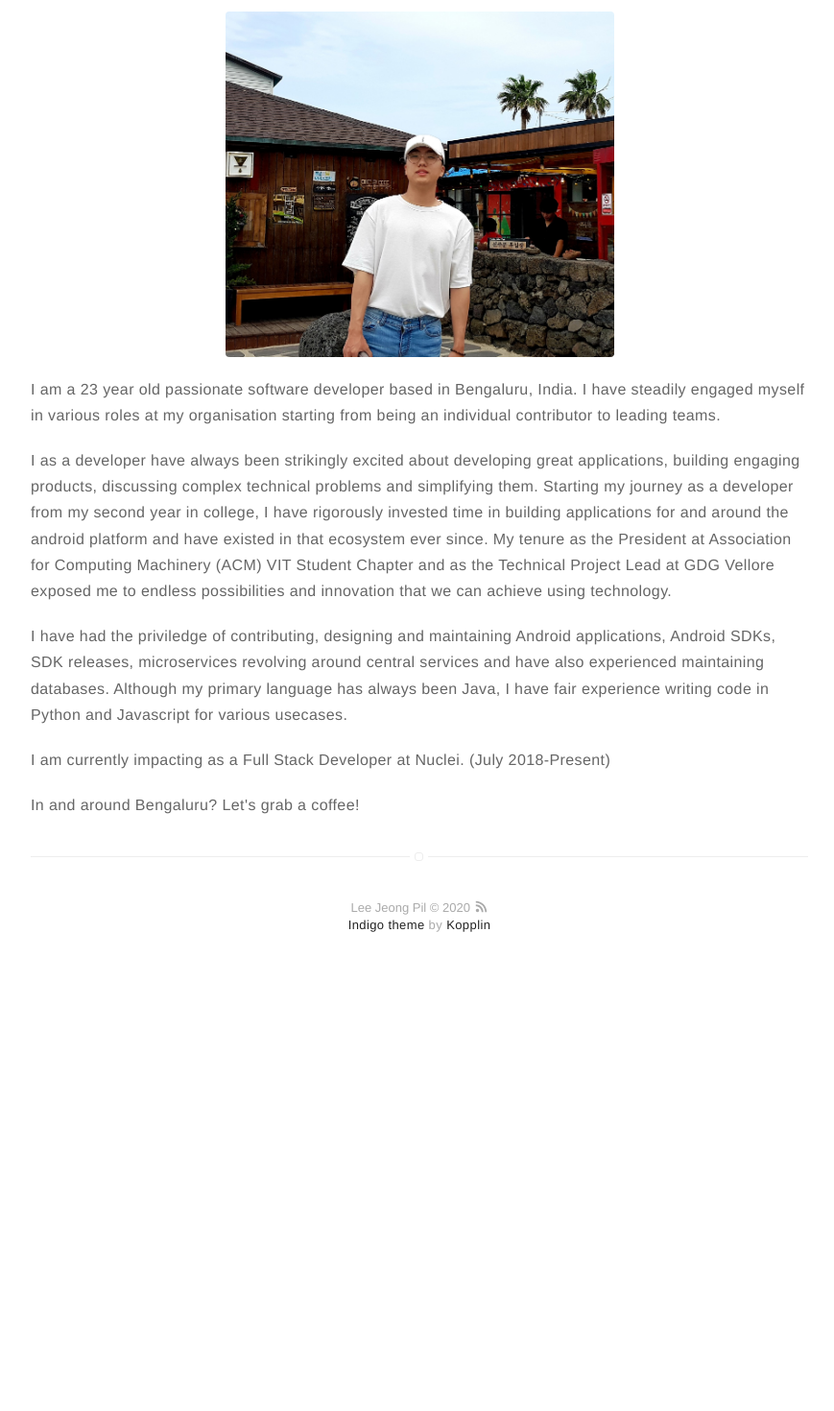
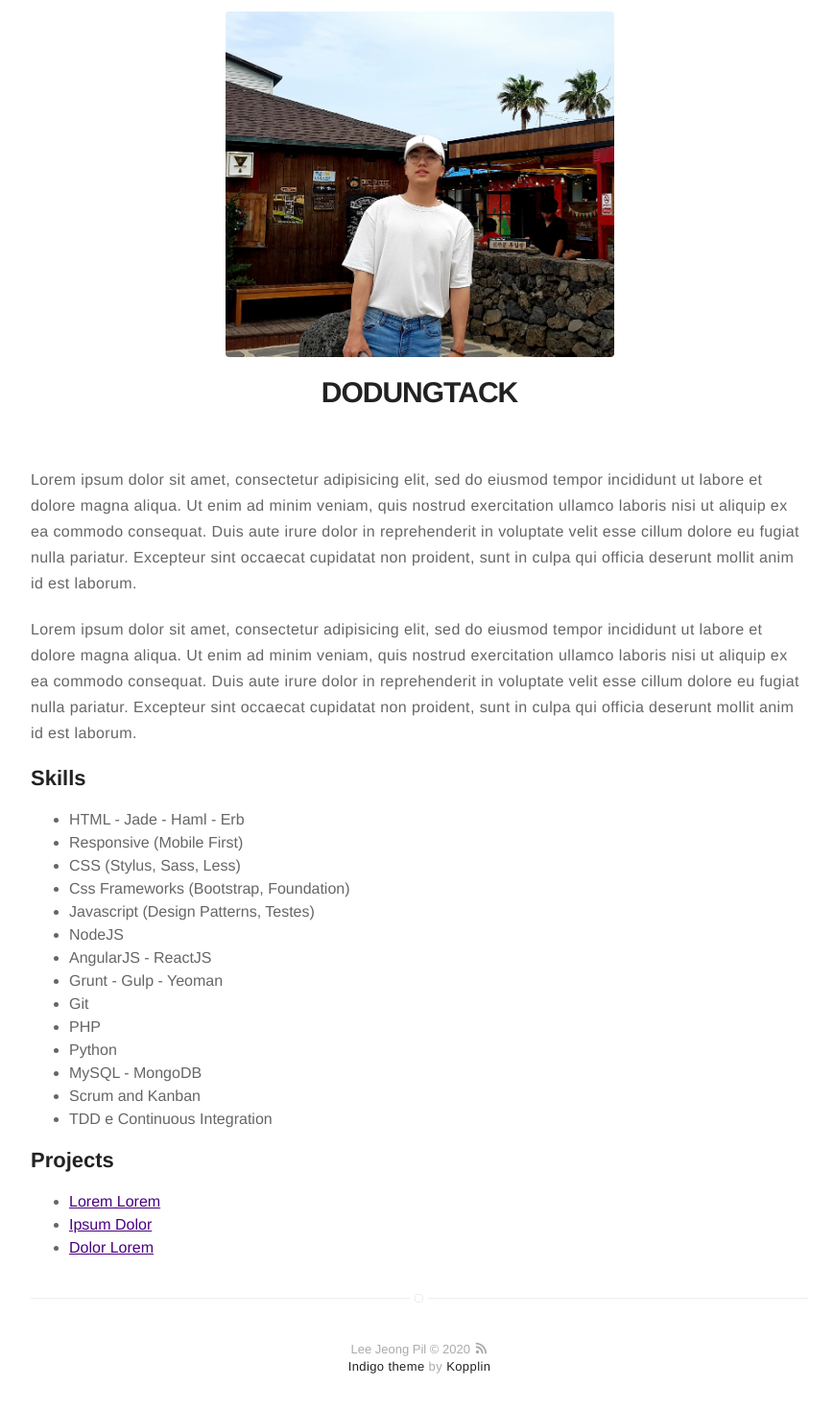
Before and after one commit to pil9/pil9.github.io, a Jekyll site: the page built from about.md, in a window 1280 px wide, cut to the strip 229-1724 px from the top of the page. Shown: the top 1470 px of the strip at 96% size, without its empty margins (203-1072 px from the left). Built offline with Jekyll 4.4.1, drawn with Linux system fonts in a browser that asks for light colours; before the commit the page ends 1264 px from its top, so only the background shows below that.

Commit message:
Update about.md

```diff
--- a/about.md
+++ b/about.md
@@ -2,33 +2,46 @@
 title: About
 layout: page
 ---
-![Profile Image](/{{ site.picture }})
+![Profile Image]({% if site.external-image %}{{ site.picture }}{% else %}{{ site.url }}/{{ site.picture }}{% endif %})
 
-<p>I am a 23 year old passionate software developer based in Bengaluru, India. I have
-steadily engaged myself in various roles at my organisation starting from being an
-individual contributor to leading teams.
-</p>
+# DODUNGTACK
+<p>Lorem ipsum dolor sit amet, consectetur adipisicing elit, sed do eiusmod
+tempor incididunt ut labore et dolore magna aliqua. Ut enim ad minim veniam,
+quis nostrud exercitation ullamco laboris nisi ut aliquip ex ea commodo
+consequat. Duis aute irure dolor in reprehenderit in voluptate velit esse
+cillum dolore eu fugiat nulla pariatur. Excepteur sint occaecat cupidatat non
+proident, sunt in culpa qui officia deserunt mollit anim id est laborum.</p>
 
-<p>
-I as a developer have always been strikingly excited about developing great applications,
-building engaging products, discussing complex technical problems and simplifying them.
-Starting my journey as a developer from my second year in college, I have rigorously
-invested time in building applications for and around the android platform and have
-existed in that ecosystem ever since. My tenure as the President at Association for
-Computing Machinery (ACM) VIT Student Chapter and as the Technical Project Lead at
-GDG Vellore exposed me to endless possibilities and innovation that we can achieve
-using technology.
-</p>
+<p>Lorem ipsum dolor sit amet, consectetur adipisicing elit, sed do eiusmod
+tempor incididunt ut labore et dolore magna aliqua. Ut enim ad minim veniam,
+quis nostrud exercitation ullamco laboris nisi ut aliquip ex ea commodo
+consequat. Duis aute irure dolor in reprehenderit in voluptate velit esse
+cillum dolore eu fugiat nulla pariatur. Excepteur sint occaecat cupidatat non
+proident, sunt in culpa qui officia deserunt mollit anim id est laborum.</p>
 
-<p>I have had the priviledge of contributing, designing and maintaining Android applications,
-Android SDKs, SDK releases, microservices revolving around central services and have also
-experienced maintaining databases. Although my primary language has always been Java, I have
-fair experience writing code in Python and Javascript for various usecases.</p>
+<h2>Skills</h2>
 
-<p>
-I am currently impacting as a Full Stack Developer at Nuclei. (July 2018-Present)
-</p>
+<ul class="skill-list">
+	<li>HTML - Jade - Haml - Erb</li>
+	<li>Responsive (Mobile First)</li>
+	<li>CSS (Stylus, Sass, Less)</li>
+	<li>Css Frameworks (Bootstrap, Foundation)</li>
+	<li>Javascript (Design Patterns, Testes)</li>
+	<li>NodeJS</li>
+	<li>AngularJS - ReactJS</li>
+	<li>Grunt - Gulp - Yeoman</li>
+	<li>Git</li>
+	<li>PHP</li>
+	<li>Python</li>
+	<li>MySQL - MongoDB</li>
+	<li>Scrum and Kanban</li>
+	<li>TDD e Continuous Integration</li>
+</ul>
 
-<p>
-In and around Bengaluru? Let's grab a coffee!
-</p>
+<h2>Projects</h2>
+
+<ul>
+	<li><a href="https://github.com/">Lorem Lorem</a></li>
+	<li><a href="https://github.com/">Ipsum Dolor</a></li>
+	<li><a href="https://github.com/">Dolor Lorem</a></li>
+</ul>
```
